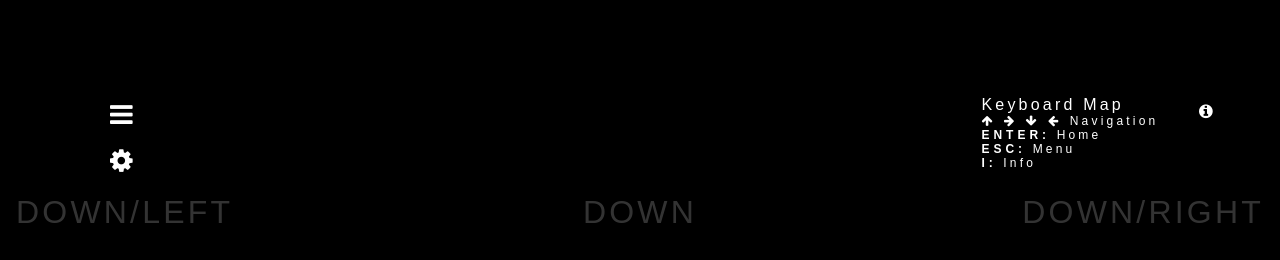
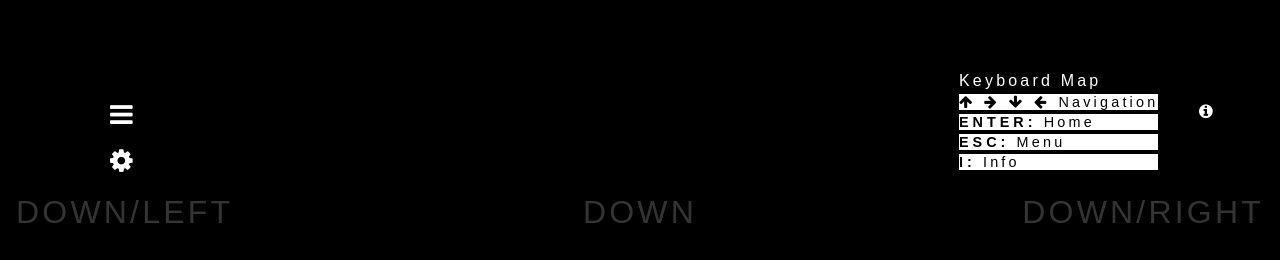
Before and after one commit to sayanmohsin/at, a plain HTML site: page index.html in a window 1280 px wide. Shown: the part 553-813 px from the top of the page. Drawn offline with nearby package versions, Linux system fonts and the light colour scheme; some packages are replaced by stand-ins of ours; a script that the page names is missing.

Commit message:
design change

```diff
--- a/box/styles/main.css
+++ b/box/styles/main.css
@@ -338,7 +338,11 @@ h1 {
   right: 5%;
 }
 .info-div li{
-  font-size: 1.5vmin;
+  font-size: 1.8vmin;
+  margin-top: 2%;
+  margin-bottom: 2%;
+  background: #fff;
+  color: #000;
 }
 .info-div-purp{
   font-weight: bold;
```
